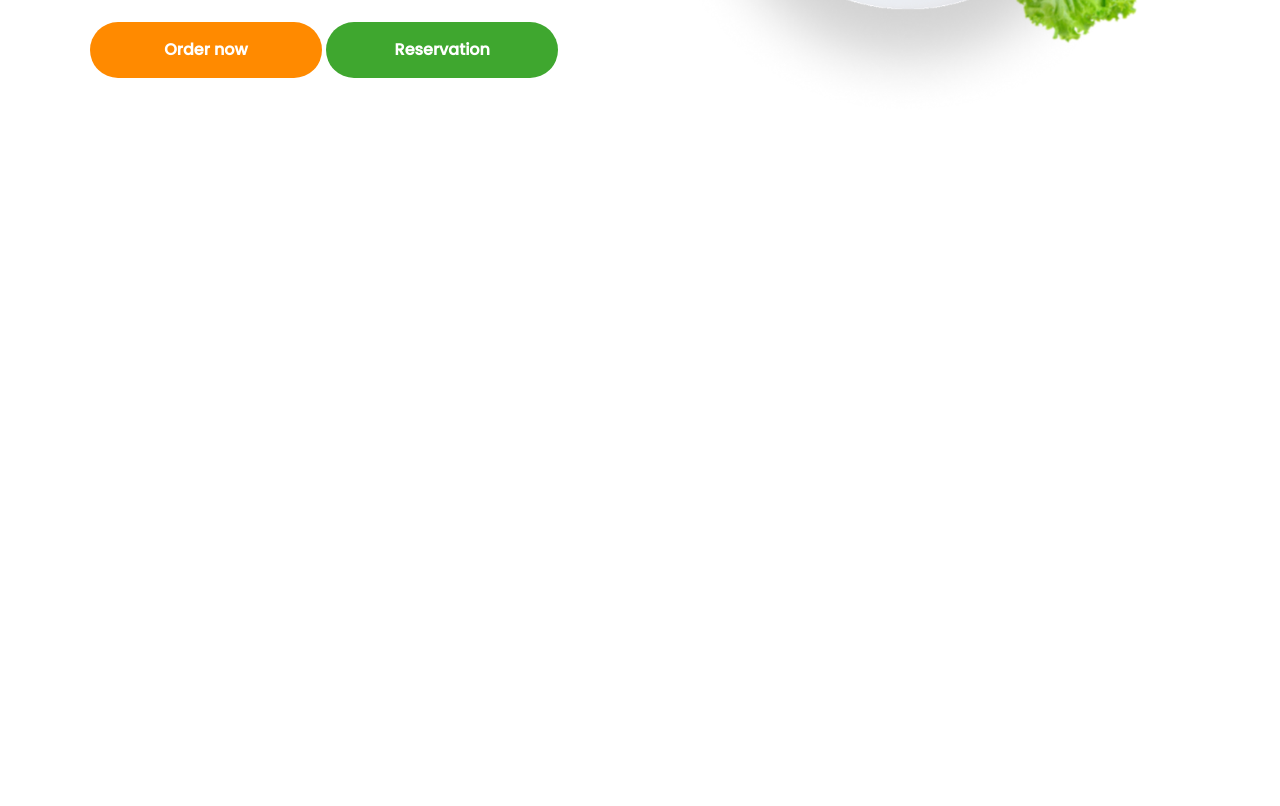
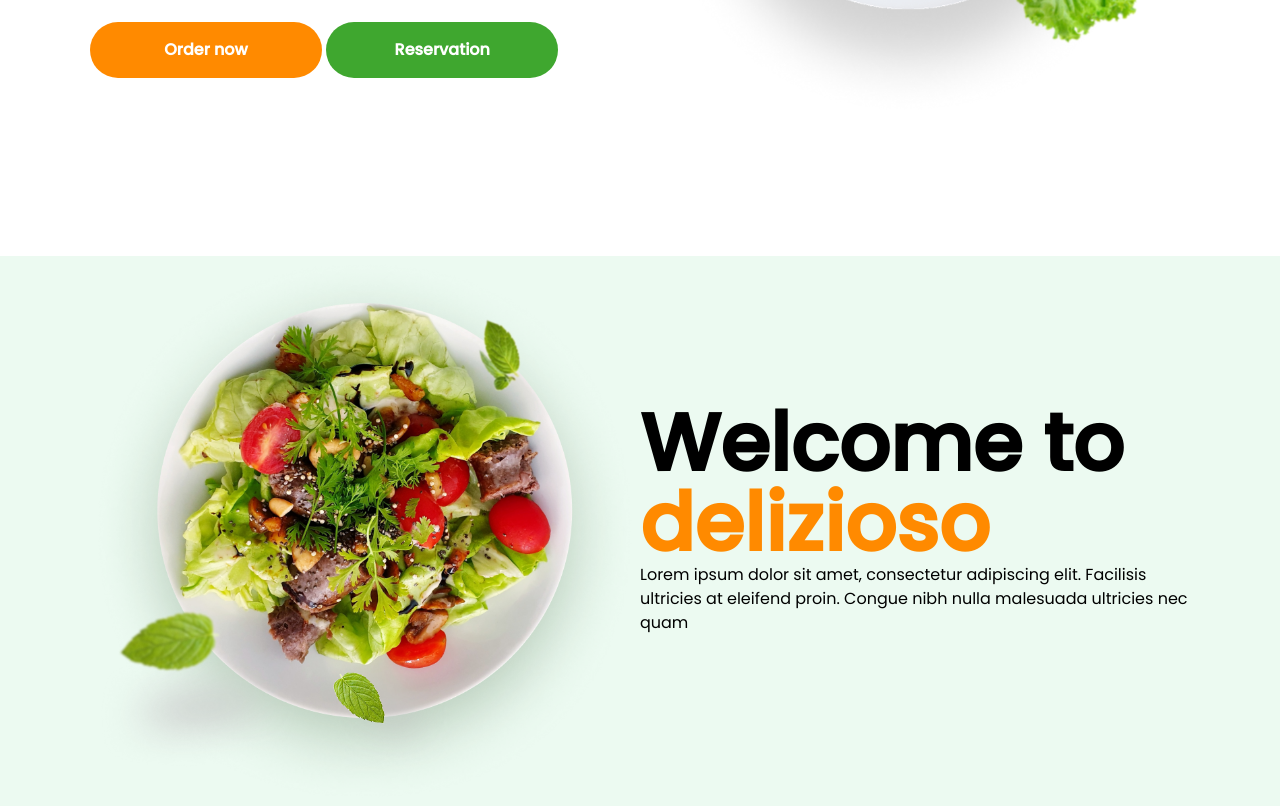
Before and after one commit to Aslbek087/Delizioso, a website: page src/index.html in a window 1280 px wide. Shown: the part 696-1502 px from the top of the page. Before the commit the page ends 952 px from the top, so only its background shows below. Drawn offline with Linux system fonts and the light colour scheme.

Commit message:
delizioso

```diff
--- a/src/index.html
+++ b/src/index.html
@@ -65,6 +65,20 @@
             </div>
         </div>
     </header>
+    <main>
+        <section class="bg-[#ecfaf1]">
+            <div class="container flex items-center gap-x-14`">
+                <div class="w-1/2">
+                    <img src="image/welcome/img.png" alt="" class=" w-full h-full object-cover">
+                </div>
+                <div class="w-1/2">
+                    <h1 class="text-[80px] font-semibold leading-[80px]">Welcome to <span class="text-primery">delizioso</span></h1>
+                    <p>Lorem ipsum dolor sit amet, consectetur adipiscing elit. Facilisis ultricies at eleifend proin. Congue nibh nulla malesuada ultricies nec quam </p>
+                    <button></button>
+                </div>
+            </div>
+        </section>
+    </main>
 </body>
 
 </html>
```
Also changed, not shown: src/css/output.css, src/image/welcome/img.png (added).
